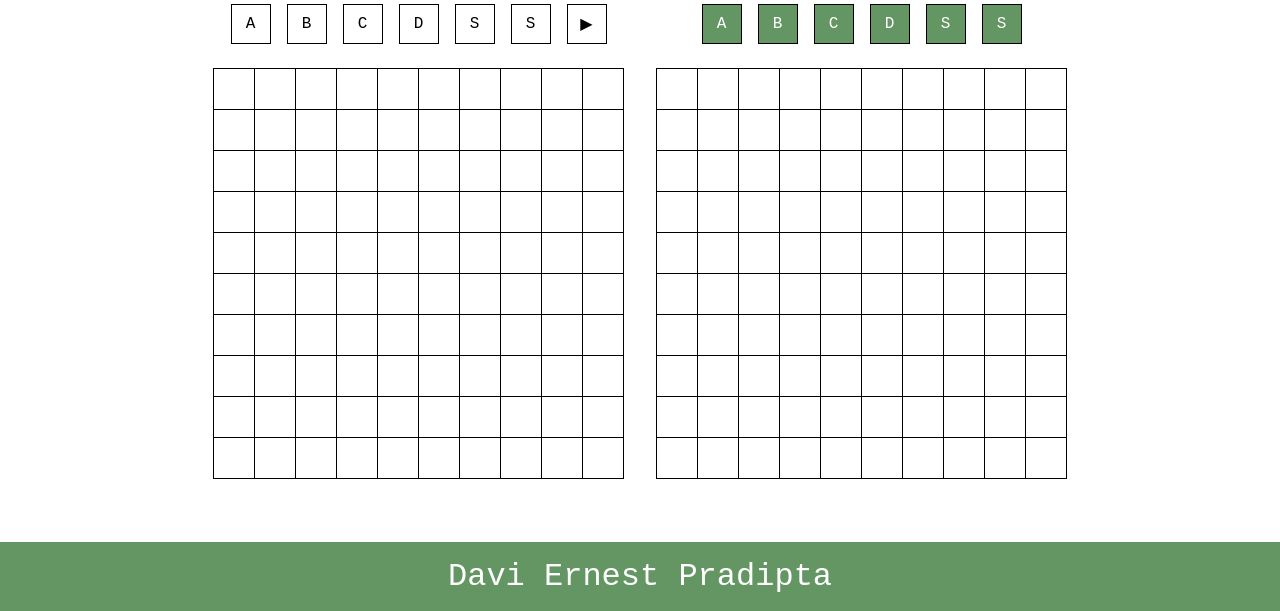
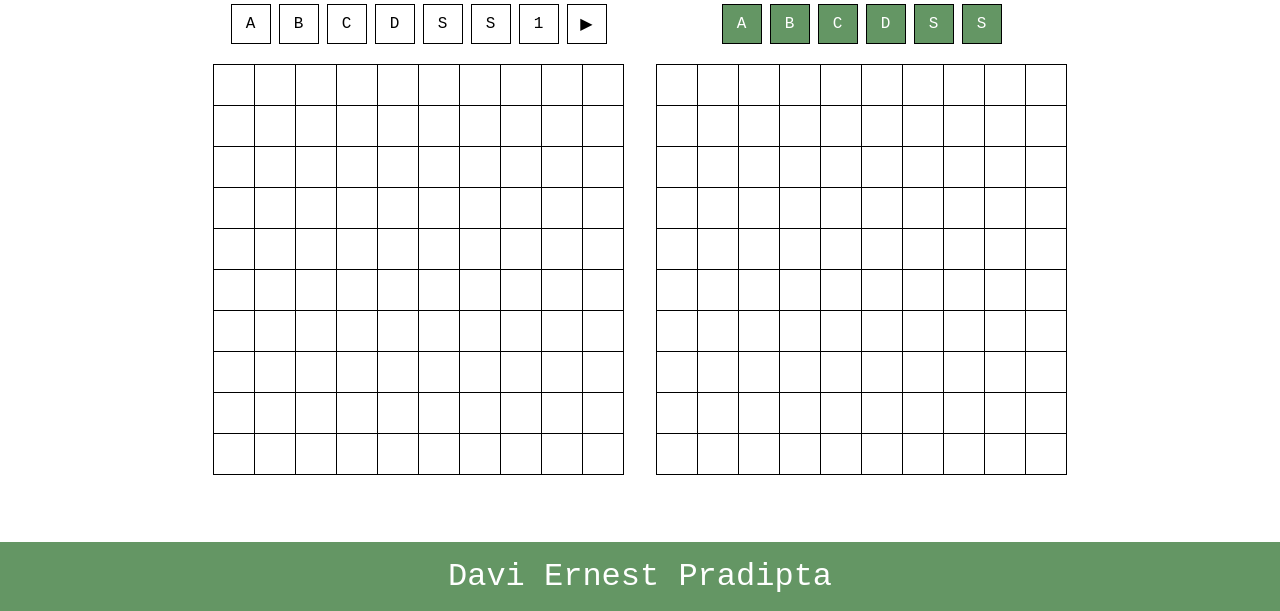
Before and after one commit to DaviErnestPradipta/Odin-Battleship, a website built with webpack: page src/template.html in a window 1280 px wide. Shown: the part 189-800 px from the top of the page. Built offline with nearby package versions, Linux system fonts and the light colour scheme.

Commit message:
Add toggle button beahvior

```diff
--- a/src/helper/DOM.js
+++ b/src/helper/DOM.js
@@ -1,10 +1,7 @@
 import {BOARD_SIZE, letterMap, states} from "./Constants.js";
 
-const button = document.getElementById('button');
-
-button.addEventListener("click", () => {
-    button.textContent = button.textContent === "▶" ? "▼" : "▶";
-});
+toggleButton('turn-button', '1', '2');
+toggleButton('arrow-button', '▶', '▼');
 
 export function createBoard(containerSelector) {
     const board = document.querySelector(containerSelector);
@@ -52,6 +49,13 @@ export function revealSunkComputerShip(length, positions, boardSelector) {
     revealShip(length, startCol, startRow, isVertical, boardSelector);
 }
 
+function toggleButton(buttonID, value1, value2) {
+    const button = document.getElementById(buttonID);
+    button.addEventListener("click", () => {
+        button.textContent = button.textContent === value1 ? value2 : value1;
+    });
+}
+
 function revealShip(length, x, y, isVertical = false, boardSelector) {
     const board = document.querySelector(boardSelector);
 
--- a/src/script.css
+++ b/src/script.css
@@ -80,7 +80,7 @@ main {
     justify-content: center;
     align-items: center;
     border: 1px solid black;
-    margin: calc(var(--scale-size) / 2);;
+    margin: calc(var(--scale-size) / 4);
 }
 
 button {
--- a/src/template.html
+++ b/src/template.html
@@ -17,7 +17,8 @@
                 <div class="human ship">D</div>
                 <div class="human ship">S</div>
                 <div class="human ship">S</div>
-                <button id="button">▶</button>
+                <button id="turn-button">1</button>
+                <button id="arrow-button">▶</button>
             </div>
             <div class="human board"></div>
         </div>
```
